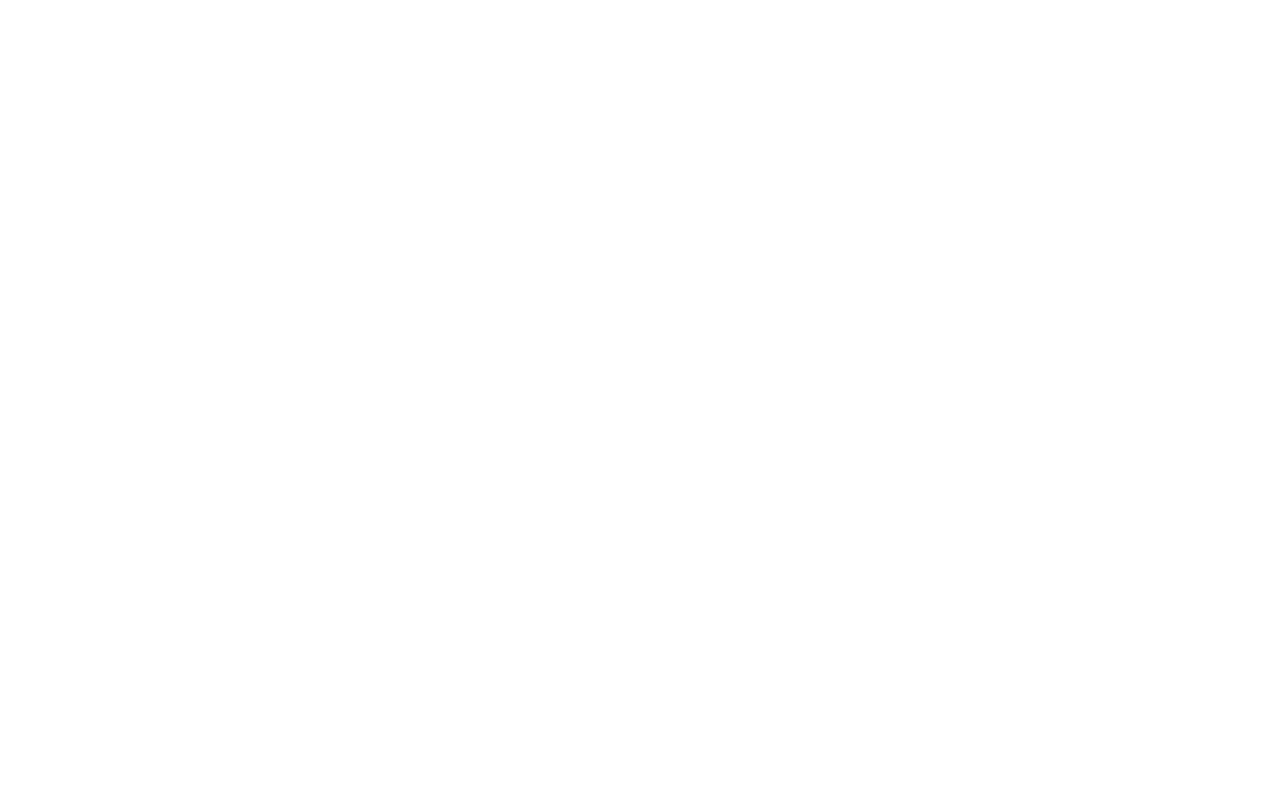
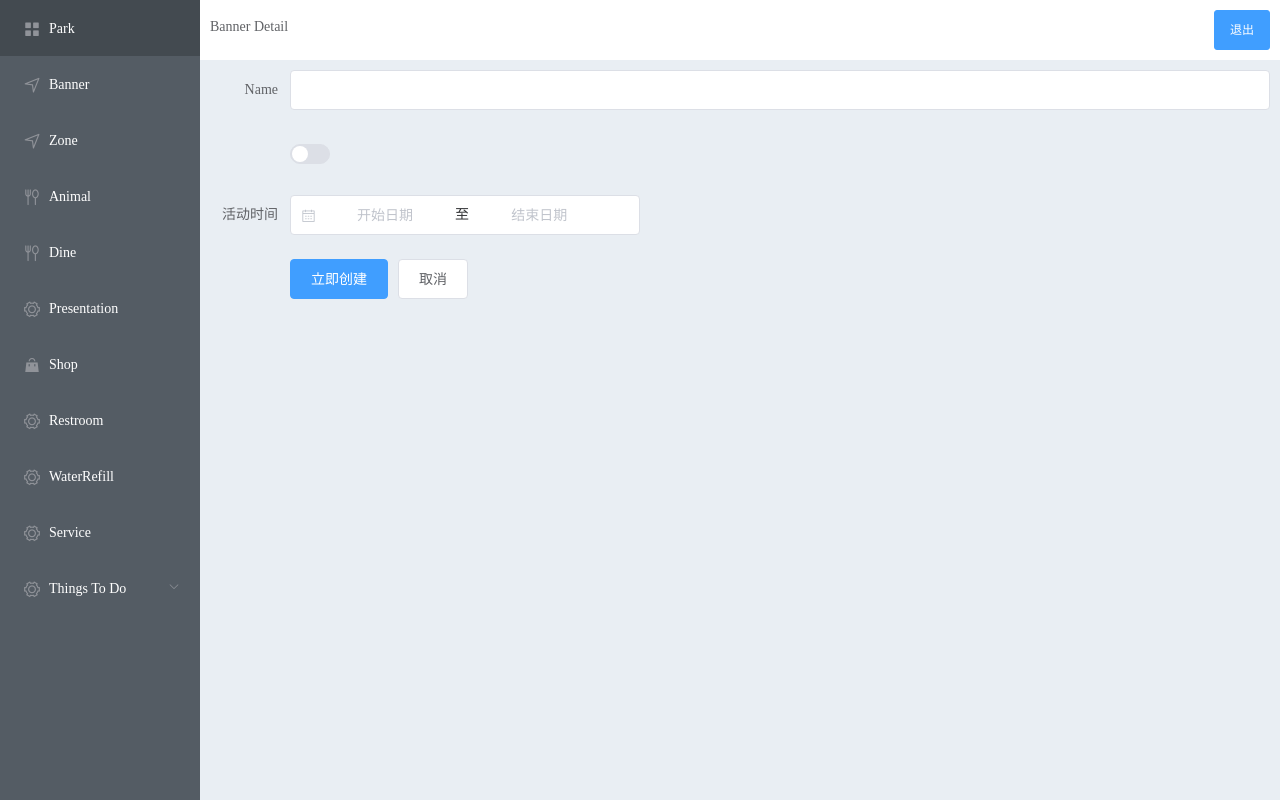
Before and after one commit to Iiuqingshan/mfa-cms, a Vue app: page /banners/banner/1 in a window 1280 px wide. Built offline with nearby package versions, Linux system fonts and the light colour scheme.

Commit message:
feat: banner api.

```diff
--- /dev/null
+++ b/src/apis/banner.js
@@ -0,0 +1,18 @@
+import Request from "@/utils/axios";
+
+export const getBanners = () => {
+    return Request.get("/cms/banners")
+        .then((res) => {
+            return res
+        })
+        .catch((err) => {
+            throw new Error(err)
+        })
+}
+
+export const createBanner = (params) => {
+    return Request.post("/cms/banners", params)
+        .then((res) => {
+            return res
+        })
+}
--- a/src/router/index.js
+++ b/src/router/index.js
@@ -5,6 +5,7 @@ import Layout from "@/views/layout/index.vue";
 import Parks from "@/views/park/index.vue";
 import ParkDetail from "@/views/park/detail.vue";
 import Banners from "@/views/banner/index.vue";
+import BannerDetail from "@/views/banner/detail.vue";
 import Animals from "@/views/animal/index.vue";
 import Dines from "@/views/dine/index.vue";
 import Presentations from "@/views/presentation/index.vue";
@@ -42,7 +43,7 @@ const routes = [
             {
                 path: 'parks/park/:id?',
                 name: 'ParkDetail',
-                meta: { title: 'Detail'},
+                meta: { title: 'Park Detail'},
                 component: ParkDetail
             },
             {
@@ -50,6 +51,12 @@ const routes = [
                 name: 'Banner',
                 meta: { title: 'Banners'},
                 component: Banners
+            },
+            {
+                path: 'banners/banner/:id?',
+                name: 'BannerDetail',
+                meta: { title: 'Banner Detail'},
+                component: BannerDetail
             },
             {
                 path: 'animals',
--- /dev/null
+++ b/src/views/banner/detail.vue
@@ -0,0 +1,64 @@
+<template>
+    <div>
+        <el-form ref="form" :model="banner" label-width="80px">
+            <el-form-item label="Name">
+                <el-input v-model="banner.name"></el-input>
+            </el-form-item>
+            <el-form-item>
+                <el-switch v-model="banner.active"></el-switch>
+            </el-form-item>
+            <el-form-item label="活动时间">
+                <el-date-picker v-model="computedDateRange" type="daterange" range-separator="至"
+                    start-placeholder="开始日期" end-placeholder="结束日期" value-format="yyyy-MM-dd">
+                </el-date-picker>
+            </el-form-item>
+            <el-form-item>
+                <el-button type="primary" @click="onSubmit">立即创建</el-button>
+                <el-button>取消</el-button>
+            </el-form-item>
+        </el-form>
+    </div>
+</template>
+
+<script>
+import { createBanner } from '@/apis/banner'
+import CommonSwitch from "@/components/commonSwitch/index.vue";
+export default {
+    data() {
+        return {
+            banner: {
+                name: '',
+                startDate: '',
+                endDate: '',
+                active: false
+            }
+        }
+    },
+    methods: {
+        async onSubmit() {
+            createBanner(this.banner)
+                .then(res => {
+                    this.$notify({
+                        title: 'Success!',
+                        message: 'Create banner successfully!',
+                        type: 'success'
+                    })
+                    this.$router.push({ name: 'Banner' })
+                })
+        }
+    },
+    computed: {
+        computedDateRange: {
+            get() {
+                return [this.banner.startDate, this.banner.endDate]
+            },
+            set(value) {
+                this.banner.startDate = value[0]
+                this.banner.endDate = value[1]
+            }
+        }
+    }
+}
+</script>
+
+<style></style>
--- a/src/views/banner/index.vue
+++ b/src/views/banner/index.vue
@@ -1,4 +1,8 @@
 <template>
+  <div>
+    <div class="group">
+      <el-button type="warning" icon="el-icon-plus" size="small" @click="jumpBannerPage">Create Banner</el-button>
+    </div>
     <div>
       <el-table :data="banners" stripe style="width: 100%" cell-class-name="table-center"
         header-cell-class-name="active-header">
@@ -9,13 +13,13 @@
         <el-table-column label="Start Time">
           <template slot-scope="scope">
             <i class="el-icon-time"></i>
-          <span style="margin-left: 10px">{{ scope.row.startTime }}</span>
+            <span style="margin-left: 10px">{{ scope.row.startDate }}</span>
           </template>
         </el-table-column>
         <el-table-column label="End Time">
           <template slot-scope="scope">
             <i class="el-icon-time"></i>
-          <span style="margin-left: 10px">{{ scope.row.endTime }}</span>
+            <span style="margin-left: 10px">{{ scope.row.endDate }}</span>
           </template>
         </el-table-column>
         <el-table-column label="Active">
@@ -26,32 +30,43 @@
         </el-table-column>
         <el-table-column label="操作" align="center" width="160">
           <template v-slot="scope">
-          <el-button type="success" icon="el-icon-edit" size="small" circle @click="handleEdit(scope.row)"></el-button>
+            <el-button type="success" icon="el-icon-edit" size="small" circle
+              @click="handleEdit(scope.row)"></el-button>
             <el-button type="danger" icon="el-icon-delete" size="small" circle
               @click="handleDelete(scope.row)"></el-button>
           </template>
         </el-table-column>
       </el-table>
     </div>
+  </div>
 </template>
 
 <script>
 import CommonSwitch from "@/components/commonSwitch/index.vue";
+import { getBanners } from '@/apis/banner'
 export default {
   components: {
     CommonSwitch
   },
   data() {
     return {
-      banners: [
-        {
-          title: "头牌",
-          order: 1,
-          startTime: "2024-09-23",
-          endTime: "2024-09-23",
-          active: true
+      banners: []
     }
-      ]
+  },
+  mounted() {
+    this.fetchBanner()
+  },
+  methods: {
+    async fetchBanner() {
+      const res = await getBanners()
+      console.log(res)
+      this.banners = res.data.data.content
+    },
+    jumpBannerPage() {
+      this.$router.push({ name: 'BannerDetail' })
+    },
+    handleEdit(row) {
+      this.$router.push({ name: 'BannerDetail', params: { id: row.id } })
     }
   }
 }
@@ -65,4 +80,9 @@ export default {
 /deep/ .table-center {
   text-align: center;
 }
+
+.group {
+  background-color: #fff;
+  margin-bottom: 10px;
+}
 </style>
--- a/src/views/park/detail.vue
+++ b/src/views/park/detail.vue
@@ -78,9 +78,9 @@ export default {
         } else {
           await createPark(this.park);
         }
-        this.$message({
-          showClose: true,
-          message: "Success!",
+        this.$notify({
+          title: 'Success!',
+          message: "Create park successfully!",
           type: "success",
         });
         this.$router.push("/");
```
Lines whose indentation alone changed are shown as unchanged.
